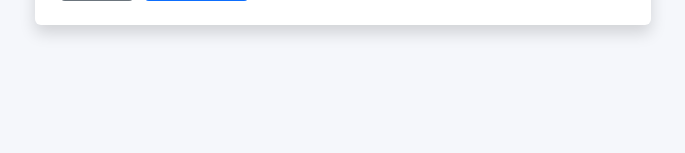
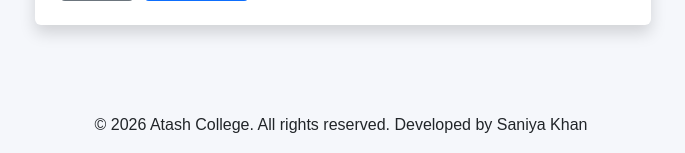
Before and after one commit to Saniya-khan26/College_attendance_system, a Flask app: page /admin/classes/add in a window 1280 px wide. Shown: the part 751-904 px from the top of the page, without its empty margins (297-982 px from the left). Before the commit the page ends 787 px from the top, so only its background shows below. Run offline with Flask 3, Linux system fonts and the light colour scheme; the visitor is signed in with stand-in values (Sample User, id 1); data that the repository does not hold is empty.

Commit message:
Add LinkedIn profile to footer

```diff
--- a/templates/base.html
+++ b/templates/base.html
@@ -34,6 +34,23 @@
 
     {% block content %}
     {% endblock %}
+<!-- Footer -->
+    <footer class="text-center py-3 mt-4">
+        <p class="mb-0">
+            © 2026 Atash College. All rights reserved.
+            Developed by Saniya Khan
+
+            <a
+                href="https://www.linkedin.com/in/saniya-khan-300044352/"
+                target="_blank"
+                rel="noopener noreferrer"
+                aria-label="Saniya Khan LinkedIn Profile"
+                class="ms-1 text-decoration-none"
+            >
+                <i class="bi bi-linkedin"></i>
+            </a>
+        </p>
+    </footer>
 
 
     <!-- Bootstrap JavaScript -->
```
